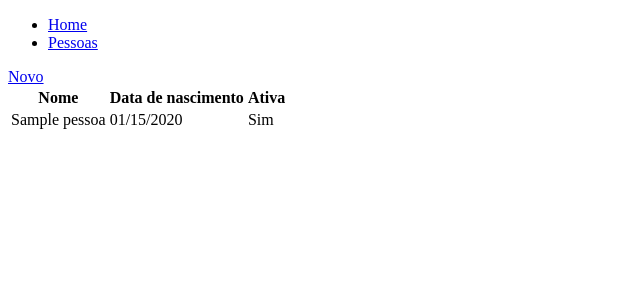
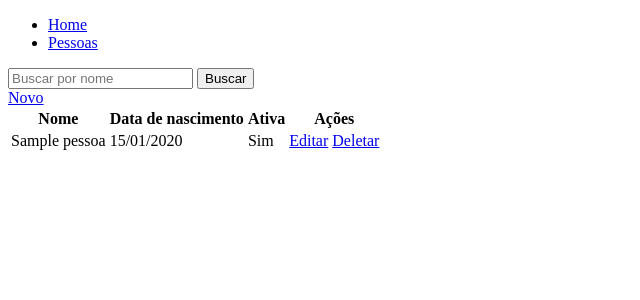
Before and after one commit to b3sistemas/django-primeiros-passos, a Django app: page /pessoas/ in a window 1280 px wide. Shown: the top 300 px of the page, without its empty margins (0-640 px from the left). Run offline with Django 3.2, Linux system fonts and the light colour scheme; tables that the repository leaves empty hold one stand-in row (values such as "Sample post").

Commit message:
Adição das funções Atualizar, Deletar, Filtrar

```diff
--- a/TestePrj/settings.py
+++ b/TestePrj/settings.py
@@ -124,3 +124,5 @@ USE_TZ = True
 # https://docs.djangoproject.com/en/3.1/howto/static-files/
 
 STATIC_URL = '/static/'
+
+DEFAULT_AUTO_FIELD='django.db.models.AutoField'
--- a/TestePrjPessoaApp/forms.py
+++ b/TestePrjPessoaApp/forms.py
@@ -2,6 +2,12 @@ from django import forms
 from .models import Pessoa
 
 class PessoaForm(forms.ModelForm):
+
+    data_nascimento = forms.DateField(
+        widget = forms.TextInput(
+            attrs={"type": "date"}
+        )
+    )
     class Meta:
         model = Pessoa
         fields = ['nome_completo', 'data_nascimento', 'ativo']
--- a/TestePrjPessoaApp/models.py
+++ b/TestePrjPessoaApp/models.py
@@ -6,5 +6,5 @@ class Pessoa(models.Model):
     ativo = models.BooleanField(default=True)
 
     def __str__(self) -> str:
-        return super().__str__()
-        #return self.nome_completo
+        #return super().__str__()
+        return self.nome_completo
--- /dev/null
+++ b/TestePrjPessoaApp/templates/TestePrjPessoaApp/pessoa_confirm_delete.html
@@ -0,0 +1,5 @@
+<form method="POST">
+    {% csrf_token %}
+    <p>Você gostaria de deletar "{{ object }}"?</p>
+    <input type="submit" value="Confirm">
+</form>
--- a/TestePrjPessoaApp/templates/TestePrjPessoaApp/pessoa_list.html
+++ b/TestePrjPessoaApp/templates/TestePrjPessoaApp/pessoa_list.html
@@ -1,19 +1,25 @@
 {% extends 'TestePrjMainApp/base.html' %}
 {% block content %}
+<form method="get">
+    <input type="text" name="nome" placeholder="Buscar por nome"/>
+    <input type="submit" value="Buscar">
+</form>
 <a href="{% url 'TestePrjPessoaApp.novo' %}">Novo</a>
+
 <table>
     <thead>
         <tr>
             <th>Nome</th>
             <th>Data de nascimento</th>
             <th>Ativa</th>
+            <th>Ações</th>
         </tr>
     </thead>
     <tbody>
         {% for pessoa in object_list %}
             <tr>
                 <td>{{ pessoa.nome_completo }}</td>
-                <td>{{ pessoa.data_nascimento|date:"SHORT_DATE_FORMAT" }}</td>
+                <td>{{ pessoa.data_nascimento|date:"d/m/Y" }}</td>
                 <td>
                     {% if pessoa.ativo %}
                         Sim
@@ -21,6 +27,10 @@
                         Não
                     {% endif %}
                 </td>
+                <td>
+                    <a href="{% url 'TestePrjPessoaApp.editar' pessoa.pk %}">Editar</a>
+                    <a href="{% url 'TestePrjPessoaApp.deletar' pessoa.pk %}">Deletar</a>
+                </td>
             </tr>
         {% endfor %}
     </tbody>
--- a/TestePrjPessoaApp/urls.py
+++ b/TestePrjPessoaApp/urls.py
@@ -1,9 +1,11 @@
 from urllib.parse import urlparse
 from django.urls import path
-from .views import ListaPessoaView, PessoaCreateView
+from .views import ListaPessoaView, PessoaCreateView, PessoaDeleteView, PessoaUpdateView
 
 
 urlpatterns = [
     path('', ListaPessoaView.as_view(), name='TestePrjPessoaApp.index'),
-    path('novo/', PessoaCreateView.as_view(), name='TestePrjPessoaApp.novo')
+    path('novo/', PessoaCreateView.as_view(), name='TestePrjPessoaApp.novo'),
+    path('editar/<int:pk>', PessoaUpdateView.as_view(), name='TestePrjPessoaApp.editar'),
+    path('deletar/<int:pk>', PessoaDeleteView.as_view(), name='TestePrjPessoaApp.deletar')
 ]
--- a/TestePrjPessoaApp/views.py
+++ b/TestePrjPessoaApp/views.py
@@ -1,5 +1,5 @@
 from django.shortcuts import render
-from django.views.generic import ListView, CreateView
+from django.views.generic import ListView, CreateView, UpdateView, DeleteView
 from .models import Pessoa
 from .forms import PessoaForm
 
@@ -7,7 +7,27 @@ class ListaPessoaView(ListView):
     model = Pessoa
     queryset = Pessoa.objects.all().order_by('nome_completo')
 
+    def get_queryset(self):
+        queryset = super().get_queryset()
+
+        filtro_nome = self.request.GET.get('nome') or None
+
+        if filtro_nome:
+            queryset = queryset.filter(nome_completo__contains=filtro_nome)
+
+        return queryset
+
 class PessoaCreateView(CreateView):
     model = Pessoa
     form_class = PessoaForm
     success_url = '/pessoas/'
+
+
+class PessoaUpdateView(UpdateView):
+    model = Pessoa
+    form_class = PessoaForm
+    success_url = '/pessoas/'
+
+class PessoaDeleteView(DeleteView):
+    model = Pessoa
+    success_url = '/pessoas/'
```
